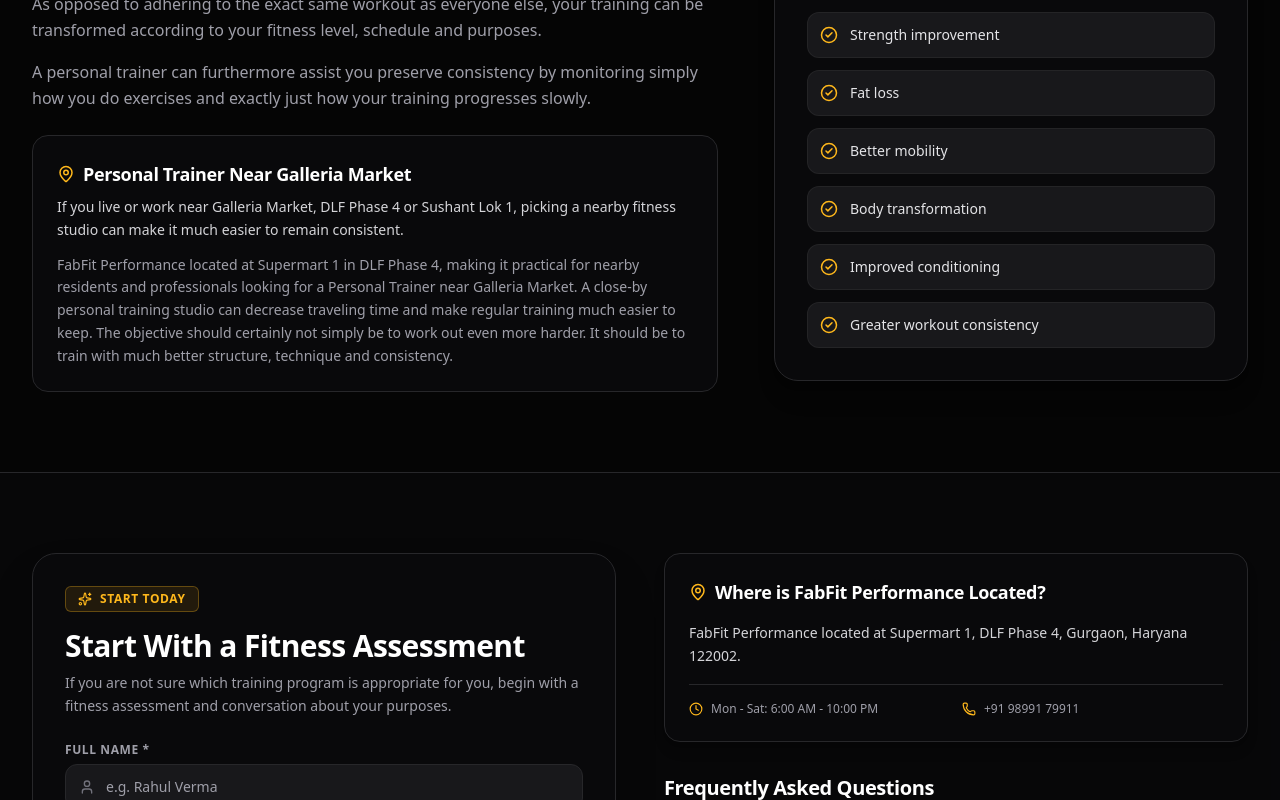
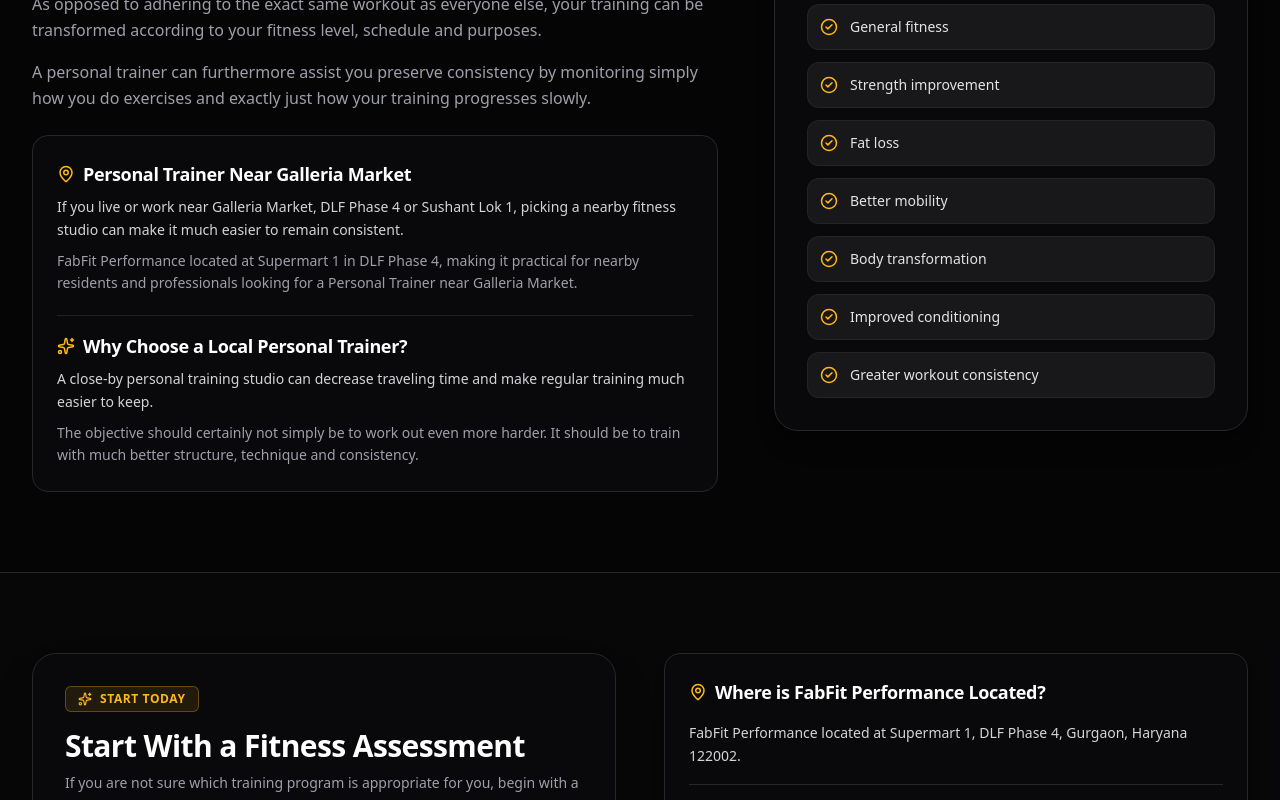
Before and after one commit to DhirajKumar29-DK/Fabfit_performance_gym, a Next.js app: page /personal-trainer-dlf-phase-4 in a window 1280 px wide. Shown: the part 1900-2700 px from the top of the page. Built offline with nearby package versions, Linux system fonts and the light colour scheme; no server answers; the database is empty.

Commit message:
feat: add personal trainer landing page for DLF Phase 4 Gurgaon

```diff
--- a/src/app/(public)/personal-trainer-dlf-phase-4/page.tsx
+++ b/src/app/(public)/personal-trainer-dlf-phase-4/page.tsx
@@ -292,18 +292,33 @@
                 </p>
               </div>
 
-              {/* Hyperlocal Near Galleria */}
-              <div className="p-6 rounded-2xl bg-zinc-950 border border-zinc-800">
+              {/* Hyperlocal Near Galleria & Why Choose Local */}
+              <div className="p-6 rounded-2xl bg-zinc-950 border border-zinc-800 space-y-5">
+                <div>
                   <h3 className="text-lg font-bold text-white mb-2 flex items-center gap-2">
                     <MapPin size={18} className="text-[#FFB81C]" />
                     <span>Personal Trainer Near Galleria Market</span>
                   </h3>
-                <p className="text-xs sm:text-sm text-zinc-300 leading-relaxed mb-3">
+                  <p className="text-xs sm:text-sm text-zinc-300 leading-relaxed mb-2">
                     If you live or work near Galleria Market, DLF Phase 4 or Sushant Lok 1, picking a nearby fitness studio can make it much easier to remain consistent.
                   </p>
                   <p className="text-xs sm:text-sm text-zinc-400 leading-relaxed">
-                  FabFit Performance located at Supermart 1 in DLF Phase 4, making it practical for nearby residents and professionals looking for a Personal Trainer near Galleria Market. A close-by personal training studio can decrease traveling time and make regular training much easier to keep. The objective should certainly not simply be to work out even more harder. It should be to train with much better structure, technique and consistency.
+                    FabFit Performance located at Supermart 1 in DLF Phase 4, making it practical for nearby residents and professionals looking for a Personal Trainer near Galleria Market.
                   </p>
+                </div>
+
+                <div className="border-t border-zinc-800/80 pt-4">
+                  <h3 className="text-lg font-bold text-white mb-2 flex items-center gap-2">
+                    <Sparkles size={18} className="text-[#FFB81C]" />
+                    <span>Why Choose a Local Personal Trainer?</span>
+                  </h3>
+                  <p className="text-xs sm:text-sm text-zinc-300 leading-relaxed mb-2">
+                    A close-by personal training studio can decrease traveling time and make regular training much easier to keep.
+                  </p>
+                  <p className="text-xs sm:text-sm text-zinc-400 leading-relaxed">
+                    The objective should certainly not simply be to work out even more harder. It should be to train with much better structure, technique and consistency.
+                  </p>
+                </div>
               </div>
             </div>
 
```
Lines whose indentation alone changed are shown as unchanged.
